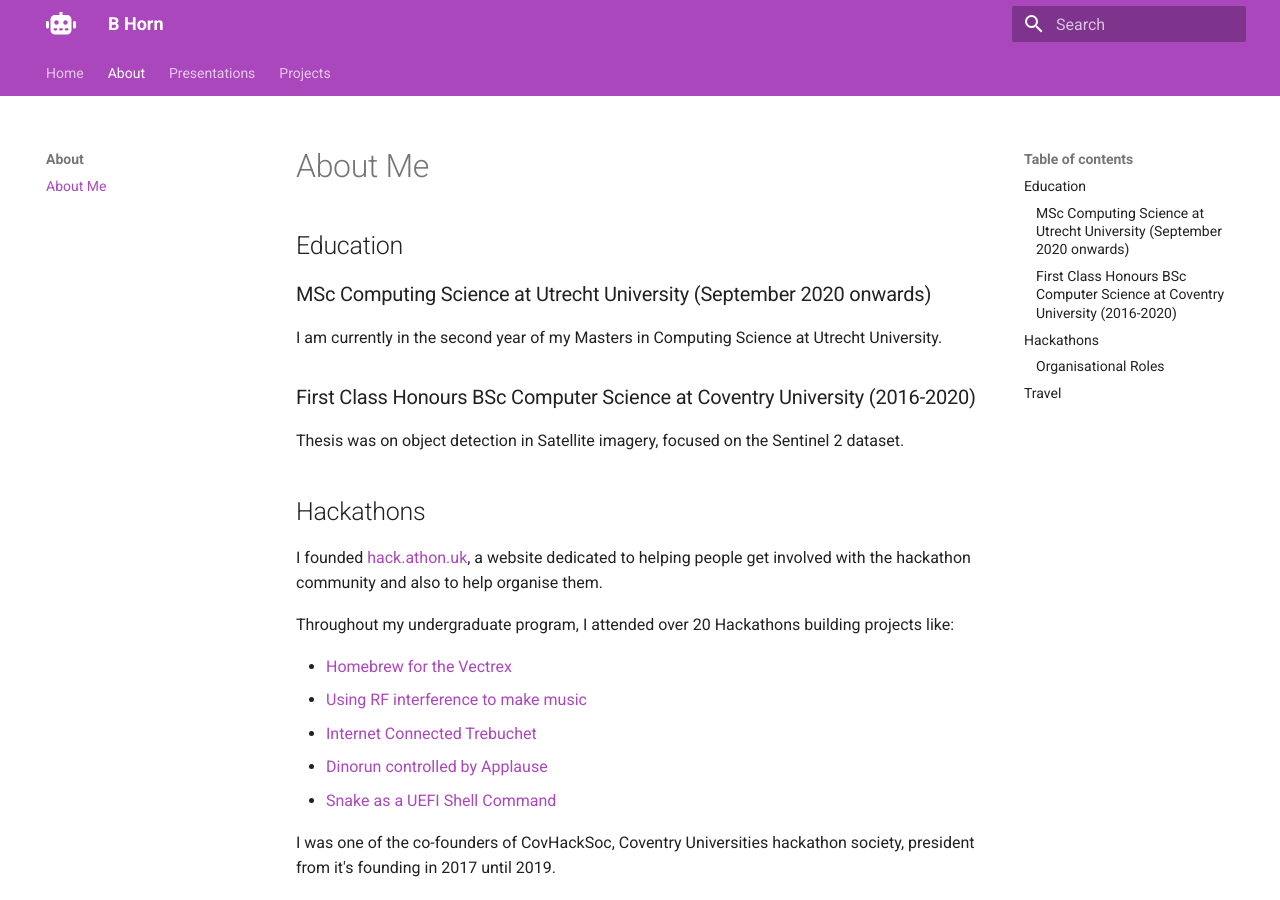
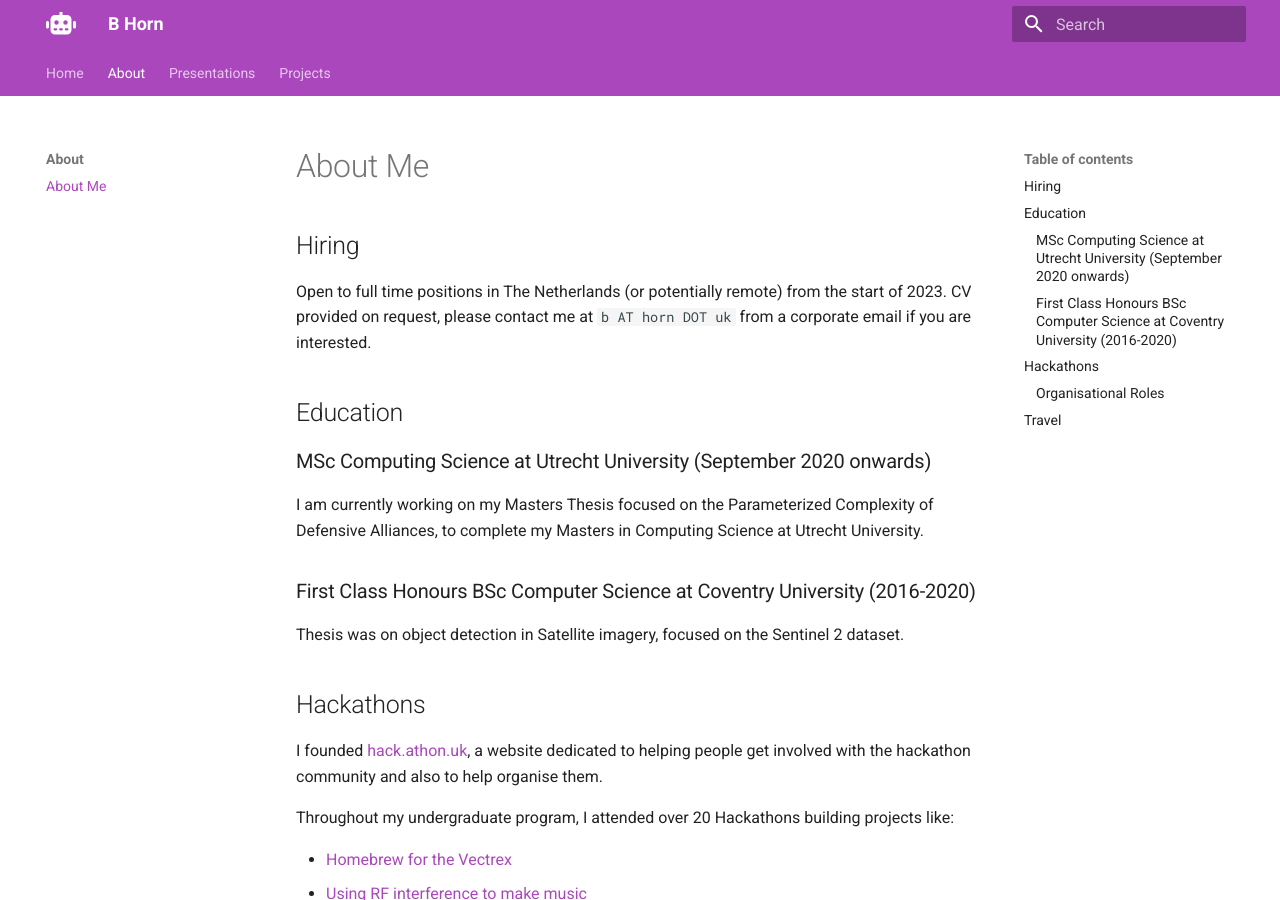
Before and after one commit to bahorn/b.horn.uk, an MkDocs documentation site: the page built from docs/about/index.md, in a window 1280 px wide and 900 px high. Built offline with MkDocs 1.6.1 and Material for MkDocs 9.7.7, drawn with Linux system fonts in a browser that asks for light colours; nearby versions of some CDN libraries.

Commit message:
Update about page, including thesis + hiring

```diff
--- a/docs/about/index.md
+++ b/docs/about/index.md
@@ -1,10 +1,15 @@
 # About Me
+
+## Hiring
+
+Open to full time positions in The Netherlands (or potentially remote) from the start of 2023.
+CV provided on request, please contact me at `b AT horn DOT uk` from a corporate email if you are interested.
 
 ## Education
 
 ### MSc Computing Science at Utrecht University (September 2020 onwards)
 
-I am currently in the second year of my Masters in Computing Science at Utrecht University.
+I am currently working on my Masters Thesis focused on the Parameterized Complexity of Defensive Alliances, to complete my Masters in Computing Science at Utrecht University.
 
 ### First Class Honours BSc Computer Science at Coventry University (2016-2020)
 
@@ -37,7 +42,6 @@ within the hacker community"
 * Tech Lead for [CovHack2020](https://web.archive.org/web/20200301172154/https://covhack.org/)
 * Tech Lead for [HackQuarantine](https://hackquarantine.com)
 
-
 ## Travel
 
 I've travelled to over 30 countries, doing things such as:
```
